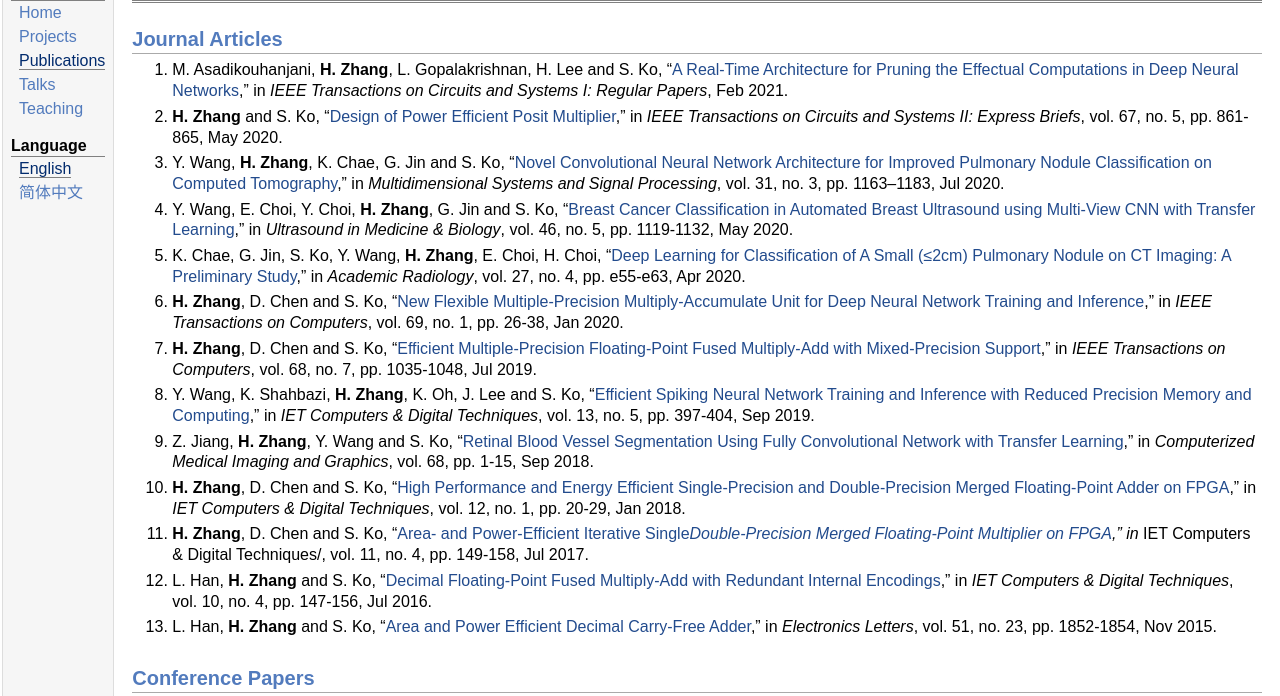
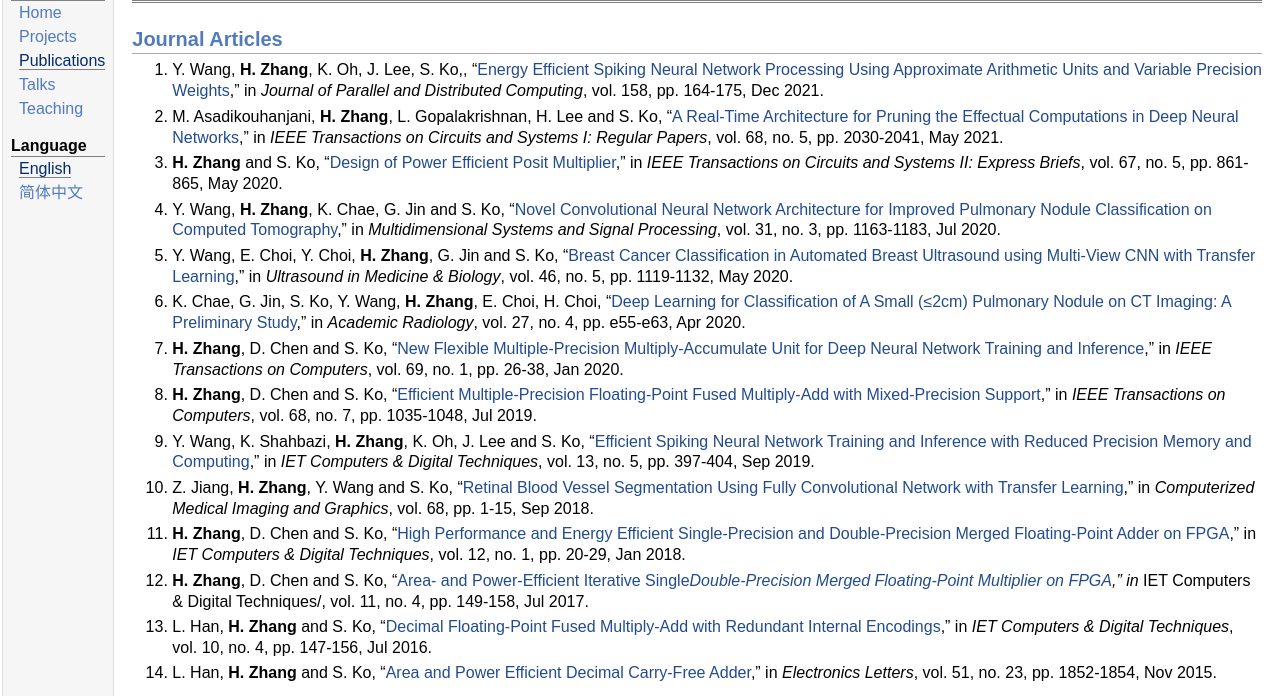
Before and after one commit to haozhang-qd/haozhang-qd.github.io, a plain HTML site: page publications.html in a window 1280 px wide. Shown: the part 47-743 px from the top of the page. Drawn offline with Linux system fonts and the light colour scheme.

Commit message:
Update publications.html

```diff
--- a/publications.html
+++ b/publications.html
@@ -27,11 +27,13 @@
 </div>
 <h2>Journal Articles</h2>
 <ol>
-<li><p>M. Asadikouhanjani, <b>H. Zhang</b>, L. Gopalakrishnan, H. Lee and S. Ko, &ldquo;<a href="https://doi.org/10.1109/TCSI.2021.3060945">A Real-Time Architecture for Pruning the Effectual Computations in Deep Neural Networks</a>,&rdquo; in <i>IEEE Transactions on Circuits and Systems I: Regular Papers</i>, Feb 2021.</p>
+  <li><p>Y. Wang, <b>H. Zhang</b>, K. Oh, J. Lee, S. Ko,, &ldquo;<a href="https://doi.org/10.1016/j.jpdc.2021.08.003">Energy Efficient Spiking Neural Network Processing Using Approximate Arithmetic Units and Variable Precision Weights</a>,&rdquo; in <i>Journal of Parallel and Distributed Computing</i>, vol. 158, pp. 164-175, Dec 2021.</p>
+</li>
+<li><p>M. Asadikouhanjani, <b>H. Zhang</b>, L. Gopalakrishnan, H. Lee and S. Ko, &ldquo;<a href="https://doi.org/10.1109/TCSI.2021.3060945">A Real-Time Architecture for Pruning the Effectual Computations in Deep Neural Networks</a>,&rdquo; in <i>IEEE Transactions on Circuits and Systems I: Regular Papers</i>, vol. 68, no. 5, pp. 2030-2041, May 2021.</p>
 </li>
 <li><p><b>H. Zhang</b> and S. Ko, &ldquo;<a href="https://doi.org/10.1109/TCSII.2020.2980531">Design of Power Efficient Posit Multiplier</a>,&rdquo; in <i>IEEE Transactions on Circuits and Systems II: Express Briefs</i>, vol. 67, no. 5, pp. 861-865, May 2020. </p>
 </li>
-<li><p>Y. Wang, <b>H. Zhang</b>, K. Chae, G. Jin and S. Ko, &ldquo;<a href="https://doi.org/10.1007/s11045-020-00703-6">Novel Convolutional Neural Network Architecture for Improved Pulmonary Nodule Classification on Computed Tomography</a>,&rdquo; in <i>Multidimensional Systems and Signal Processing</i>, vol. 31, no. 3, pp. 1163–1183, Jul 2020.</p>
+<li><p>Y. Wang, <b>H. Zhang</b>, K. Chae, G. Jin and S. Ko, &ldquo;<a href="https://doi.org/10.1007/s11045-020-00703-6">Novel Convolutional Neural Network Architecture for Improved Pulmonary Nodule Classification on Computed Tomography</a>,&rdquo; in <i>Multidimensional Systems and Signal Processing</i>, vol. 31, no. 3, pp. 1163-1183, Jul 2020.</p>
 </li>
 <li><p>Y. Wang, E. Choi, Y. Choi, <b>H. Zhang</b>, G. Jin and S. Ko, &ldquo;<a href="https://doi.org/10.1016/j.ultrasmedbio.2020.01.001">Breast Cancer Classification in Automated Breast Ultrasound using Multi-View CNN with Transfer Learning</a>,&rdquo; in <i>Ultrasound in Medicine &amp; Biology</i>, vol. 46, no. 5, pp. 1119-1132, May 2020.</p>
 </li>
```
